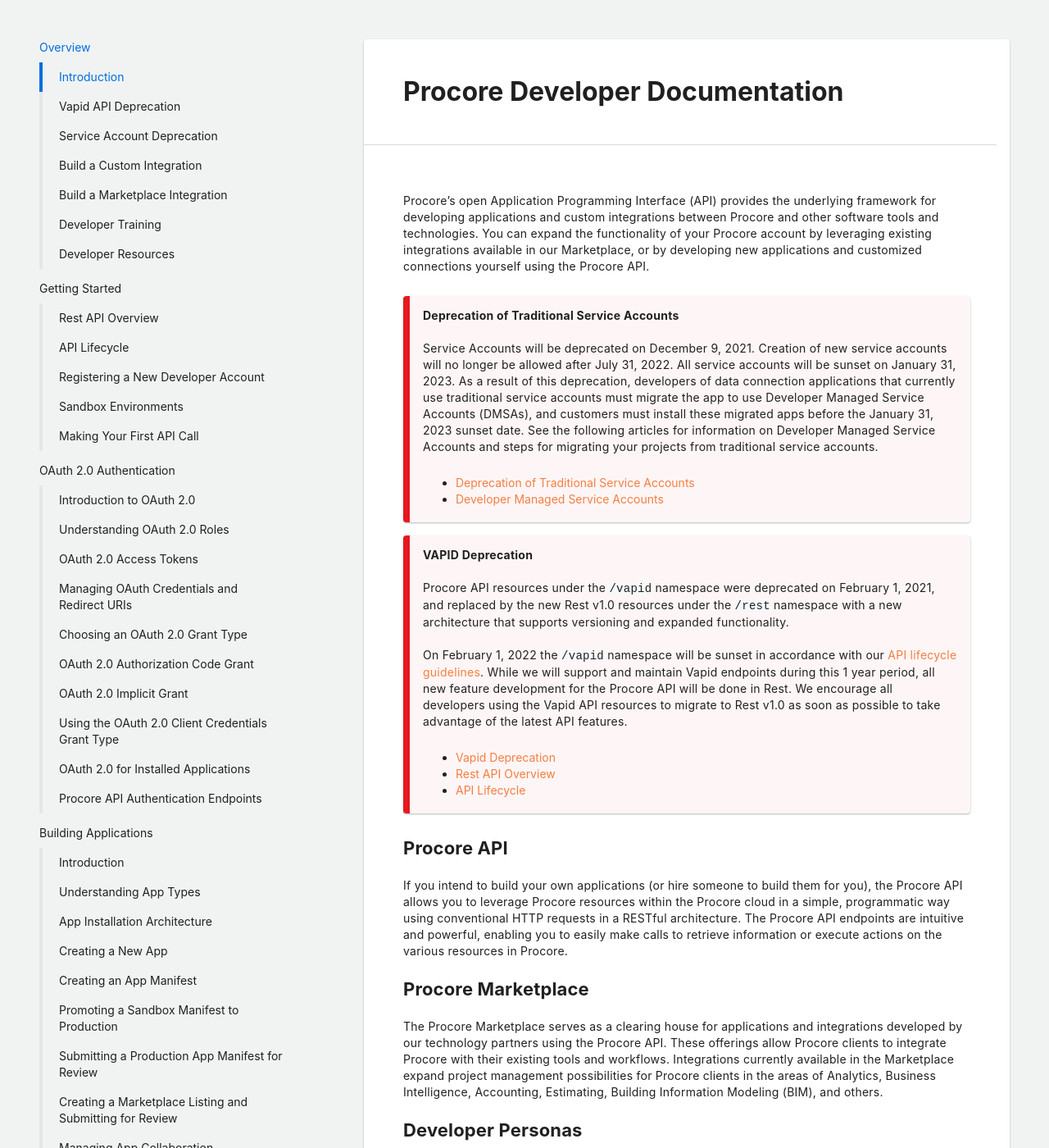
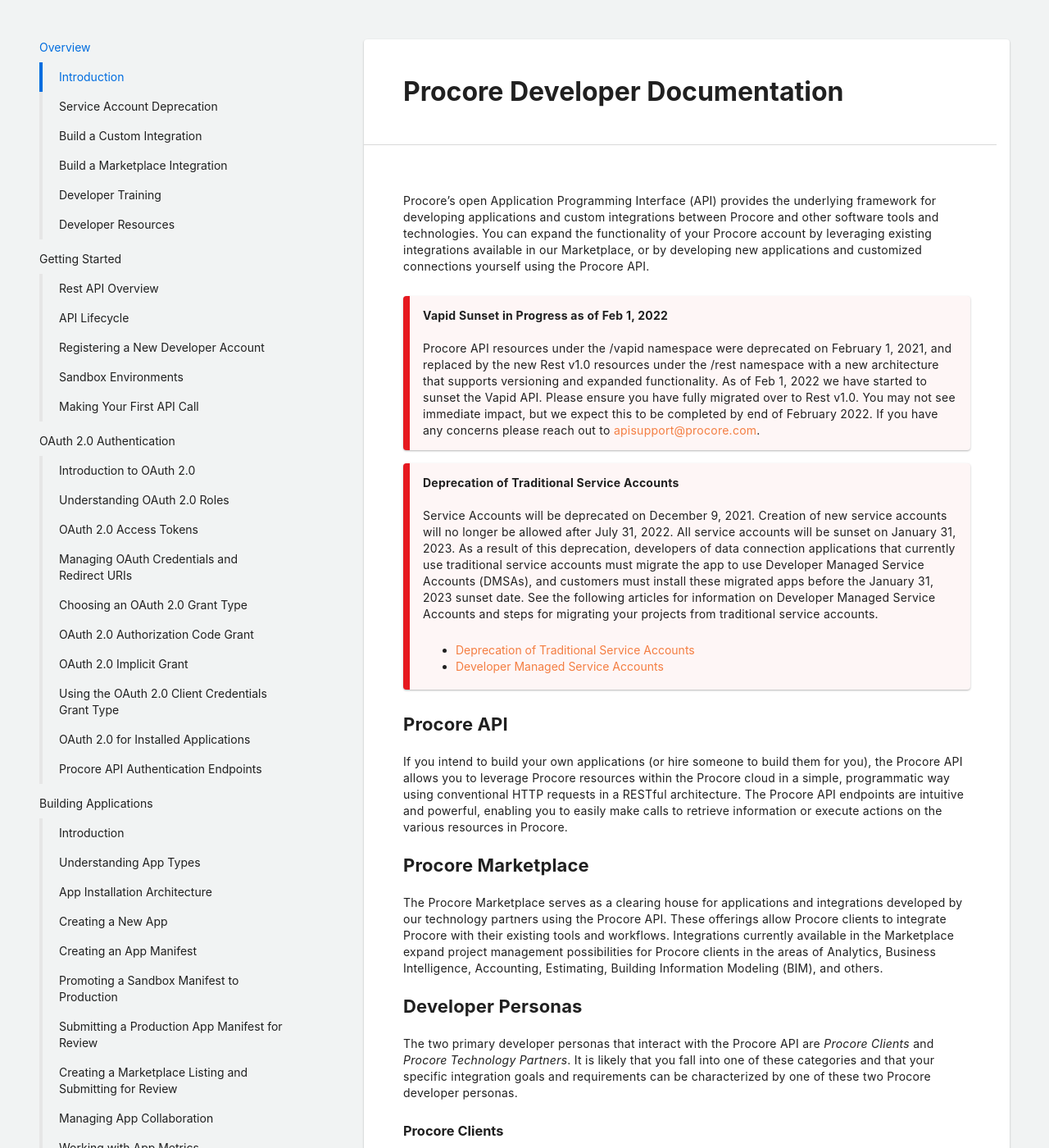
Before and after one commit to procore/documentation, a Jekyll site: the page built from overview/introduction.md, in a window 1280 px wide and 1400 px high. Shown: the whole window at 82% size. Built offline with Jekyll 4.4.1, drawn with Linux system fonts in a browser that asks for light colours.

Commit message:
Updates for vapid sunset

```diff
--- a/_data/navigation.yml
+++ b/_data/navigation.yml
@@ -2,8 +2,6 @@
   items:
     - title: Introduction
       url: /introduction
-    - title: Vapid API Deprecation
-      url: /vapid-deprecation
     - title: Service Account Deprecation
       url: /service-account-deprecation
     - title: Build a Custom Integration
--- a/overview/introduction.md
+++ b/overview/introduction.md
@@ -8,6 +8,14 @@ section_title: Overview
 Procore's open Application Programming Interface (API) provides the underlying framework for developing applications and custom integrations between Procore and other software tools and technologies.
 You can expand the functionality of your Procore account by leveraging existing integrations available in our Marketplace, or by developing new applications and customized connections yourself using the Procore API.
 
+>**Vapid Sunset in Progress as of Feb 1, 2022**
+>
+> Procore API resources under the /vapid namespace were deprecated on February 1, 2021, and replaced by the new Rest v1.0 resources under the /rest namespace with a new architecture that supports versioning and expanded functionality.
+> As of Feb 1, 2022 we have started to sunset the Vapid API.
+> Please ensure you have fully migrated over to Rest v1.0.
+> You may not see immediate impact, but we expect this to be completed by end of February 2022.
+> If you have any concerns please reach out to [apisupport@procore.com](mailto:apisupport@procore.com).
+
 >**Deprecation of Traditional Service Accounts**
 >
 > Service Accounts will be deprecated on December 9, 2021.
@@ -17,18 +25,6 @@ You can expand the functionality of your Procore account by leveraging existing
 > See the following articles for information on Developer Managed Service Accounts and steps for migrating your projects from traditional service accounts.
 > - [Deprecation of Traditional Service Accounts]({{ site.url }}{{ site.baseurl }}{% link overview/service_account_deprecation.md %})
 > - [Developer Managed Service Accounts]({{ site.url }}{{ site.baseurl }}{% link building_applications/developer_managed_service_accounts.md %})
-
->**VAPID Deprecation**
->
-> Procore API resources under the `/vapid` namespace were deprecated on February 1, 2021, and replaced by the new Rest v1.0 resources under the `/rest` namespace with a new architecture that supports versioning and expanded functionality.
->
-> On February 1, 2022 the `/vapid` namespace will be sunset in accordance with our [API lifecycle guidelines](https://developers.procore.com/documentation/rest-api-lifecycle).
-> While we will support and maintain Vapid endpoints during this 1 year period, all new feature development for the Procore API will be done in Rest.
-> We encourage all developers using the Vapid API resources to migrate to Rest v1.0 as soon as possible to take advantage of the latest API features.
->
-> - [Vapid Deprecation]({{ site.url }}{{ site.baseurl }}{% link overview/vapid_deprecation.md %})
-> - [Rest API Overview]({{ site.url }}{{ site.baseurl }}{% link getting_started/rest_api_overview.md %})
-> - [API Lifecycle]({{ site.url }}{{ site.baseurl }}{% link getting_started/rest_api_lifecycle.md %})
 
 ## Procore API
 
```
Also changed, not shown: overview/vapid_deprecation.md (+6 -6 lines), tutorials/tutorial_change_orders.md (+3 -3 lines).
